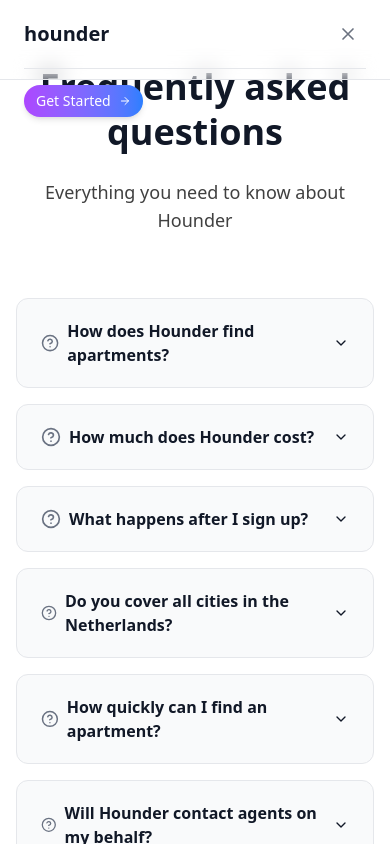
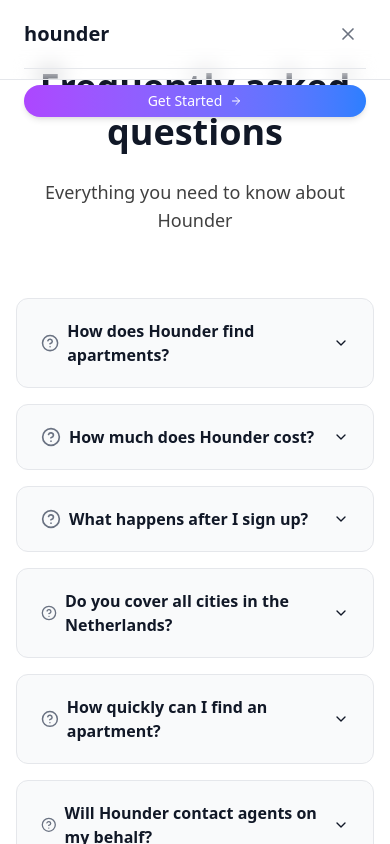
Before and after one commit to xkhaliil/Hounder-ai-landing-page, a Next.js app: page /faq in a window 390 px wide. Both pictures are taken after a click on the button "Toggle menu". Shown: the top 844 px of the page. Built offline with nearby package versions, Linux system fonts and the light colour scheme.

Commit message:
refactor(navbar): simplify button structure and css transitions
Remove unnecessary wrapper div for get-started button and consolidate CSS transitions
Update hover effects and animation properties for better performance

```diff
--- a/app/components/navbar.tsx
+++ b/app/components/navbar.tsx
@@ -77,9 +77,8 @@
             <div className="hidden items-center gap-3 md:flex">
               {/* Theme Toggle - Suspended for future reactivation */}
               {/* <ThemeToggle /> */}
-              <div className="group relative isolate transform-gpu">
               <a
-                  className="ring-offset-background focus-visible:ring-ring [&_svg]:size-3 bg-linear-to-r shadow-modern hover:shadow-modern-lg bg-primary text-primary-foreground hover:bg-primary/90 group inline-flex h-8 transform-gpu items-center justify-center gap-2 whitespace-nowrap rounded-full from-purple-500 to-blue-500 px-3 py-2 text-sm font-medium transition-all duration-300 hover:from-purple-600 hover:to-blue-600 hover:shadow-xl focus-visible:outline-none focus-visible:ring-2 focus-visible:ring-offset-2 disabled:pointer-events-none disabled:opacity-50 [&_svg]:pointer-events-none [&_svg]:shrink-0"
+                className="ring-offset-background focus-visible:ring-ring [&_svg]:size-3 bg-linear-to-r shadow-modern hover:shadow-modern-lg bg-primary text-primary-foreground hover:bg-primary/90 get-started-button inline-flex h-8 transform-gpu items-center justify-center gap-2 whitespace-nowrap rounded-full from-purple-500 to-blue-500 px-3 py-2 text-sm font-medium transition-colors duration-300 hover:from-purple-600 hover:to-blue-600 hover:shadow-xl focus-visible:outline-none focus-visible:ring-2 focus-visible:ring-offset-2 disabled:pointer-events-none disabled:opacity-50 [&_svg]:pointer-events-none [&_svg]:shrink-0"
                 href="/onboarding"
               >
                 Get Started
@@ -93,13 +92,12 @@
                   strokeWidth="2"
                   strokeLinecap="round"
                   strokeLinejoin="round"
-                    className="lucide lucide-arrow-right transition-transform duration-300 group-hover:translate-x-1"
+                  className="lucide lucide-arrow-right transition-transform duration-300 hover:translate-x-1"
                 >
                   <path d="M5 12h14"></path>
                   <path d="m12 5 7 7-7 7"></path>
                 </svg>
               </a>
-              </div>
             </div>
 
             {/* Mobile Menu Button */}
@@ -175,9 +173,8 @@
                     </a>
                   </>
                 )}
-                <div className="group relative isolate transform-gpu">
                 <a
-                    className="ring-offset-background focus-visible:ring-ring [&_svg]:size-3 bg-linear-to-r shadow-modern hover:shadow-modern-lg bg-primary text-primary-foreground hover:bg-primary/90 group inline-flex h-8 items-center justify-center gap-2 whitespace-nowrap rounded-full from-purple-500 to-blue-500 px-3 py-2 text-sm font-medium transition-all duration-300 hover:from-purple-600 hover:to-blue-600 hover:shadow-xl focus-visible:outline-none focus-visible:ring-2 focus-visible:ring-offset-2 disabled:pointer-events-none disabled:opacity-50 [&_svg]:pointer-events-none [&_svg]:shrink-0"
+                  className="ring-offset-background focus-visible:ring-ring [&_svg]:size-3 bg-linear-to-r shadow-modern hover:shadow-modern-lg bg-primary text-primary-foreground hover:bg-primary/90 get-started-button inline-flex h-8 items-center justify-center gap-2 whitespace-nowrap rounded-full from-purple-500 to-blue-500 px-3 py-2 text-sm font-medium transition-colors duration-300 hover:from-purple-600 hover:to-blue-600 hover:shadow-xl focus-visible:outline-none focus-visible:ring-2 focus-visible:ring-offset-2 disabled:pointer-events-none disabled:opacity-50 [&_svg]:pointer-events-none [&_svg]:shrink-0"
                   href="/onboarding"
                   onClick={() => setIsMobileMenuOpen(false)}
                 >
@@ -192,13 +189,12 @@
                     strokeWidth="2"
                     strokeLinecap="round"
                     strokeLinejoin="round"
-                      className="lucide lucide-arrow-right transition-transform duration-300 group-hover:translate-x-1"
+                    className="lucide lucide-arrow-right transition-transform duration-300 hover:translate-x-1"
                   >
                     <path d="M5 12h14"></path>
                     <path d="m12 5 7 7-7 7"></path>
                   </svg>
                 </a>
-                </div>
               </nav>
             </div>
           )}
--- a/app/globals.css
+++ b/app/globals.css
@@ -184,7 +184,9 @@
 .navbar-button-animation {
   position: relative;
   animation: trace-border 4s ease-in-out infinite;
-  transition: all 0.3s cubic-bezier(0.4, 0, 0.2, 1);
+  transition:
+    transform 0.3s cubic-bezier(0.4, 0, 0.2, 1),
+    box-shadow 0.3s cubic-bezier(0.4, 0, 0.2, 1);
   will-change: transform, box-shadow;
   transform: translateZ(0);
   backface-visibility: hidden;
@@ -227,20 +229,13 @@
 }
 
 /* Navbar button stability - prevent any layout shifts */
-nav .group.isolate.relative.transform-gpu {
+nav .get-started-button {
   transform: translateZ(0);
   backface-visibility: hidden;
   will-change: transform;
 }
 
-nav .group.isolate.relative.transform-gpu a {
-  transform: translateZ(0) !important;
-  backface-visibility: hidden !important;
-  will-change: auto !important;
-}
-
-/* Ensure only arrow moves, not the button */
-nav .group.isolate.relative.transform-gpu a:hover {
+nav .get-started-button:hover {
   transform: translateZ(0) scale3d(1, 1, 1) !important;
 }
 
```
Lines whose indentation alone changed are shown as unchanged.
